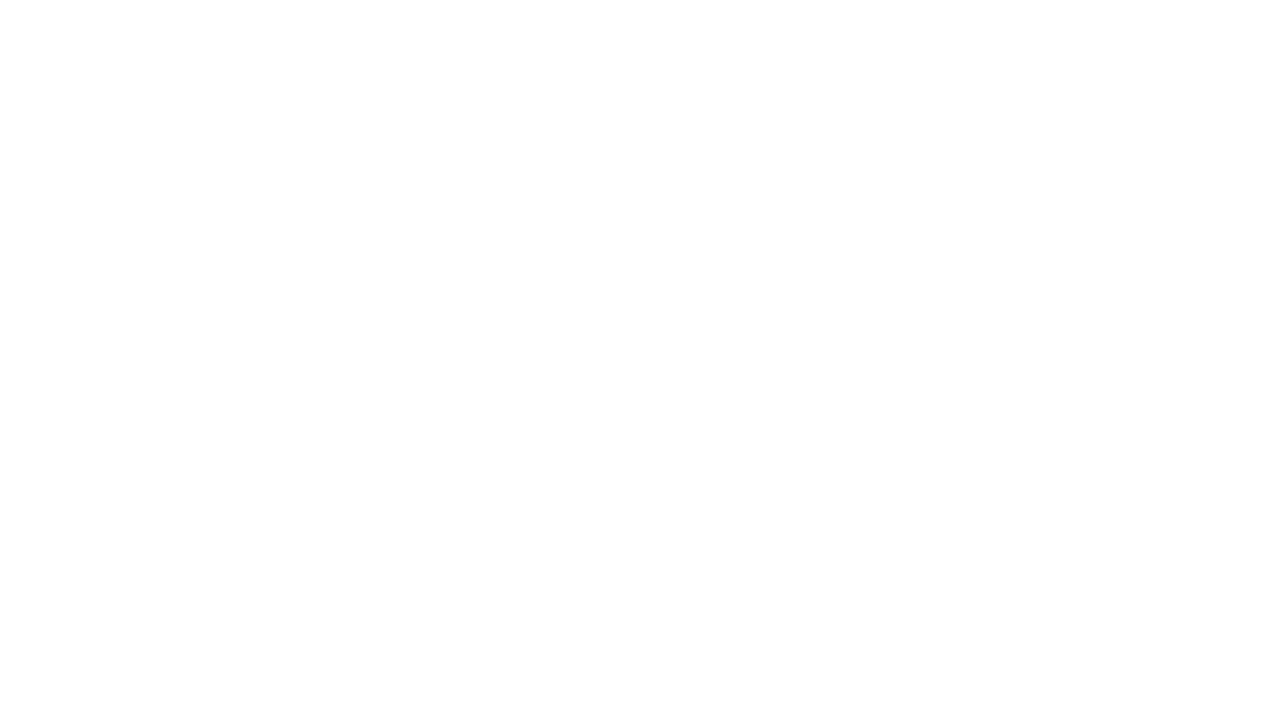
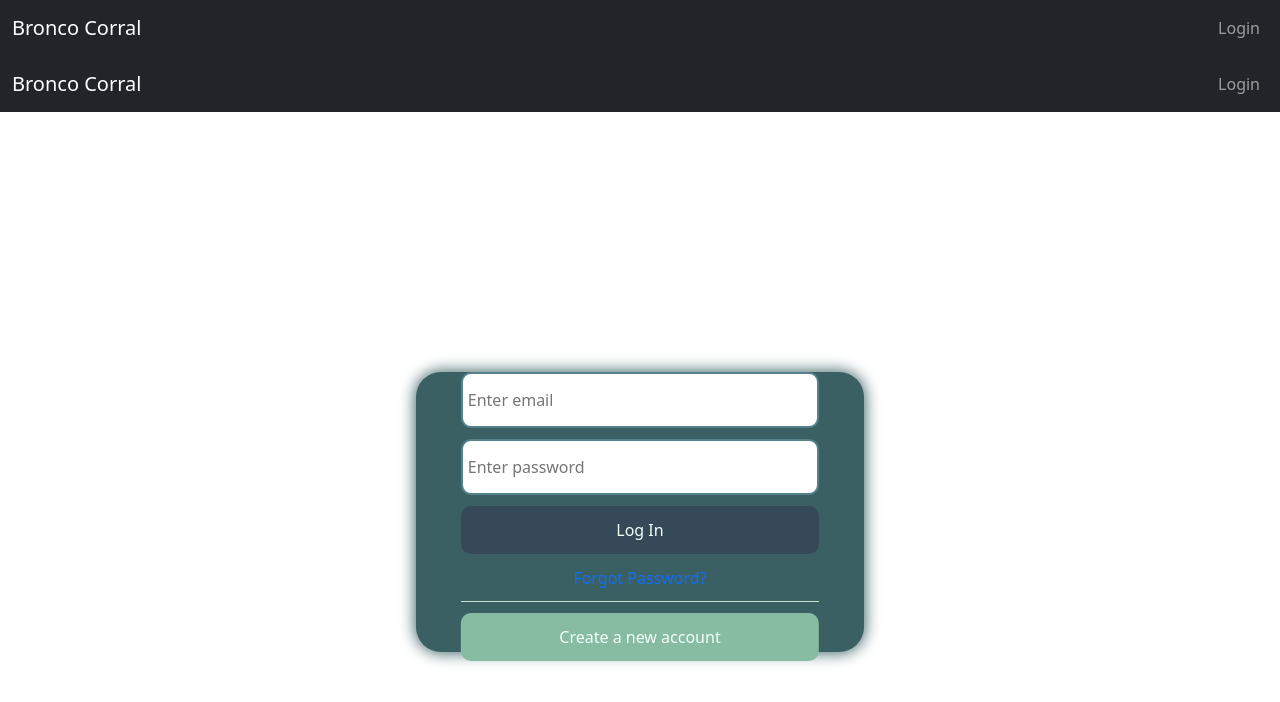
Before and after one commit to The-3-Broncoteers/bronco_corral_v2, a React (Create React App) app in the folder frontend/: page /user/logout in a window 1280 px wide. Before the commit this address had no page. Shown: the top 702 px of the page. Built offline with nearby package versions, Linux system fonts and the light colour scheme.

Commit message:
deployment rdy

```diff
--- a/frontend/src/App.tsx
+++ b/frontend/src/App.tsx
@@ -1,5 +1,5 @@
 import { Route, Routes } from 'react-router-dom';
-import { Home } from './pages/Home';
+import { UserDashBoard } from './pages/UserDashBoard';
 import { MainNav } from './components/MainNav';
 import { Login } from './pages/Login';
 import { LandingPage } from './pages/LandingPage';
@@ -9,8 +9,12 @@ function App() {
 		<Routes>
 			<Route path='/' element={<LandingPage />} />
 			<Route path='/' element={<MainNav />}>
-				<Route path='home' element={<Home />} />
 				<Route path='login' element={<Login />} />
+				<Route path='home' element={<UserDashBoard />} />
+				<Route path='user' element={<MainNav />}>
+					<Route path='dashboard' element={<UserDashBoard />} />
+					<Route path='logout' element={<Login />} />
+				</Route>
 			</Route>
 		</Routes>
 	);
--- /dev/null
+++ b/frontend/src/apis/axiosConfig.ts
@@ -0,0 +1,7 @@
+import axios from 'axios';
+
+const baseURL: string = process.env.NODE_ENV === 'production' ? '' : 'http://localhost:3001';
+
+export default axios.create({
+	baseURL: baseURL,
+});
--- a/frontend/src/components/LoginForm.tsx
+++ b/frontend/src/components/LoginForm.tsx
@@ -1,4 +1,4 @@
-import axios, { AxiosError } from 'axios';
+import axiosConfig from '../apis/axiosConfig';
 import { useState } from 'react';
 import styled from 'styled-components';
 import { Colors } from '../utils/Colors';
@@ -81,7 +81,7 @@ const StyledForm = styled.form`
 	}
 `;
 
-const loginEndPoint: string = 'http://localhost:3001/users/login';
+const loginEndPoint: string = '/users/login';
 
 const LoginForm = () => {
 	const [formData, setFormData] = useState({
@@ -118,8 +118,13 @@ const LoginForm = () => {
 		setError('');
 
 		try {
-			const res = await axios.post(loginEndPoint, formData);
+			const res = await axiosConfig.post(loginEndPoint, formData);
 			navigate('/login'); //you have no idea how long it took me to figure out the behavior i wanted for the form
+			//I was trying to use the form submit method, but if you do it that way while using GET it send via URL which is bad
+			//So I started using POST, but then it redirects you on submit to the submission end point
+			//I sat here googling my life away for fixes. Nothing worked the way I wanted
+			//So just handling the navigation manually and never actually submitting was my fix
+
 			//console.log(res.data);
 		} catch (error) {
 			//const axiosError = error as AxiosError;
--- a/frontend/src/components/SignupForm.tsx
+++ b/frontend/src/components/SignupForm.tsx
@@ -5,6 +5,7 @@ import { useNavigate } from 'react-router-dom';
 import styled from 'styled-components';
 import { Colors } from '../utils/Colors';
 import { validateForm } from '../utils/formUtils';
+import axiosConfig from '../apis/axiosConfig';
 
 //TODO Media Queries for css
 //TODO Themeing
@@ -95,7 +96,7 @@ interface SignupFormProps {
 	onClose: () => void;
 }
 
-const loginEndPoint: string = 'http://localhost:3001/users/create';
+const loginEndPoint: string = '/users/create';
 
 const SignupForm = ({ isOpen, onClose }: SignupFormProps) => {
 	if (!isOpen) return null;
@@ -133,7 +134,7 @@ const SignupForm = ({ isOpen, onClose }: SignupFormProps) => {
 		setError('');
 
 		try {
-			const res = await axios.post(loginEndPoint, formData);
+			const res = await axiosConfig.post(loginEndPoint, formData);
 			navigate('/login'); //you have no idea how long it took me to figure out the behavior i wanted for the form
 			//console.log(res.data);
 		} catch (error) {
--- a/frontend/src/index.tsx
+++ b/frontend/src/index.tsx
@@ -4,6 +4,7 @@ import App from './App';
 import 'bootstrap/dist/css/bootstrap.min.css';
 import { BrowserRouter } from 'react-router-dom';
 import './index.css';
+import axios from 'axios';
 
 const root = ReactDOM.createRoot(document.getElementById('root') as HTMLElement);
 
--- a/frontend/src/pages/Home.tsx
+++ b/frontend/src/pages/UserDashBoard.tsx
@@ -1,3 +1,3 @@
-export function Home() {
+export function UserDashBoard() {
 	return <div>Mi casa su casa</div>;
 }
```
Also changed, not shown: 1 other file (tests, documents, lock files or other folders).
